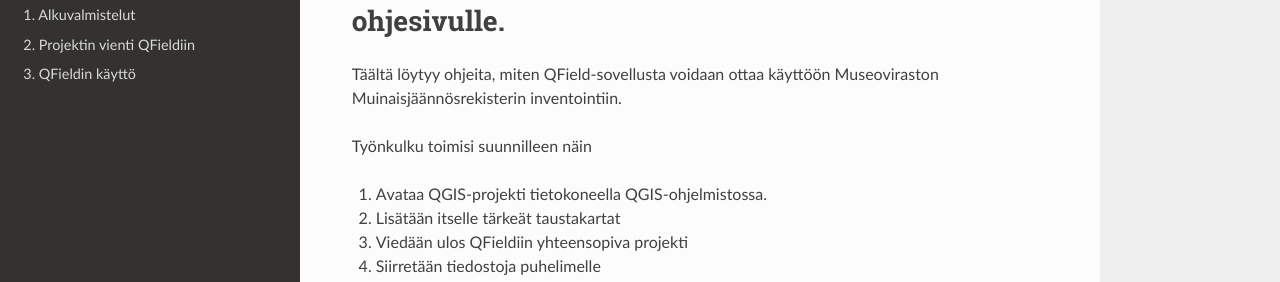
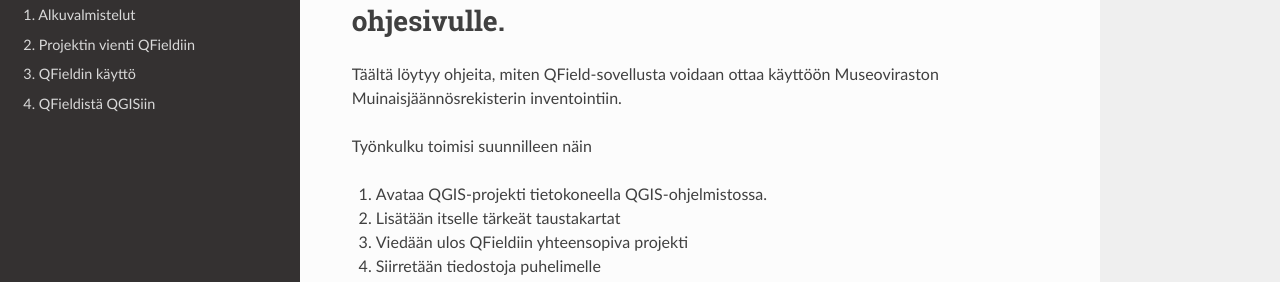
Before and after one commit to finnish-heritage-agency/museovirasto-qfield, an MkDocs documentation site: the page built from docs/index.md, in a window 1280 px wide. Shown: the part 134-416 px from the top of the page. Built offline with MkDocs 1.6.1, drawn with Linux system fonts in a browser that asks for light colours; nearby versions of some CDN libraries.

Commit message:
add new page

```diff
--- a/mkdocs.yml
+++ b/mkdocs.yml
@@ -6,6 +6,7 @@
   - 1. Alkuvalmistelut: 1_alkuvalmistelut.md
   - 2. Projektin vienti QFieldiin: 2_vienti.md
   - 3. QFieldin käyttö: 3_qfield.md
+  - 4. QFieldistä QGISiin: 4_qfieldista_qgissiin.md
 use_directory_urls: false
 theme:
   name: readthedocs
```
